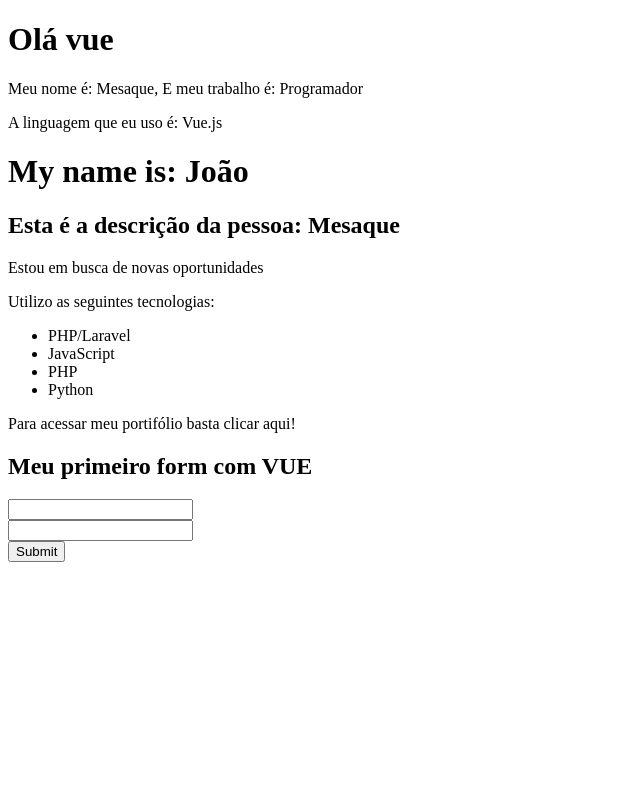
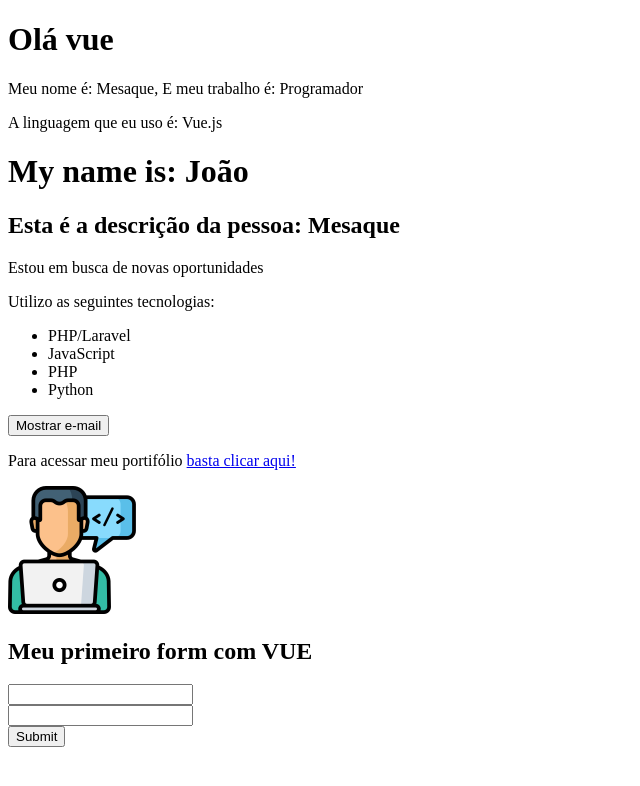
Before and after one commit to titiushadow/Curso_Vue, a Vue app: page / in a window 1280 px wide. Shown: the top 786 px of the page, without its empty margins (0-640 px from the left). Built offline with nearby package versions, Linux system fonts and the light colour scheme.

Commit message:
Criando o @click para mostrar o email, e o metodo para esconder e mostrar

```diff
--- a/src/components/info.vue
+++ b/src/components/info.vue
@@ -10,6 +10,13 @@
     <li>Python</li>
   </ul>
 
+<!-- usando @click para mostrar o E-mail -->
+  <div>
+    <button @click="showEmail">
+    {{ textoBotao }}
+    </button>
+  </div>
+
   <!-- v-show -->
   <p v-show="mostrar_email">Mande uma mensagem para: {{ email }}</p>
 
@@ -18,7 +25,7 @@
       basta clicar aqui!
     </a>
   </p>
-  <picture />
+  <Picture />
 
 </template>
 <script>
@@ -33,8 +40,22 @@ export default {
     return {
       esta_trabalhando: false,
       mostrar_email: false,
-      url_portfolio: "https://github.com/titiushadow"
+      email: 'mesaque1212@gmail.com',
+      meu_link: "https://github.com/titiushadow",
+      textoBotao: 'Mostrar e-mail'
     }
-  }
+  },
+
+  // Metodo para mostrar e esconder E-mail
+  methods: {
+    showEmail(){
+      this.mostrar_email = !this.mostrar_email
+      if(!this.mostrar_email) {
+        this.textoBotao = 'mostrar e-mail'
+      } else {
+          this.textoBotao = 'Esconder e-mail'
+      }
+    }
+  },
 }
 </script>
```
